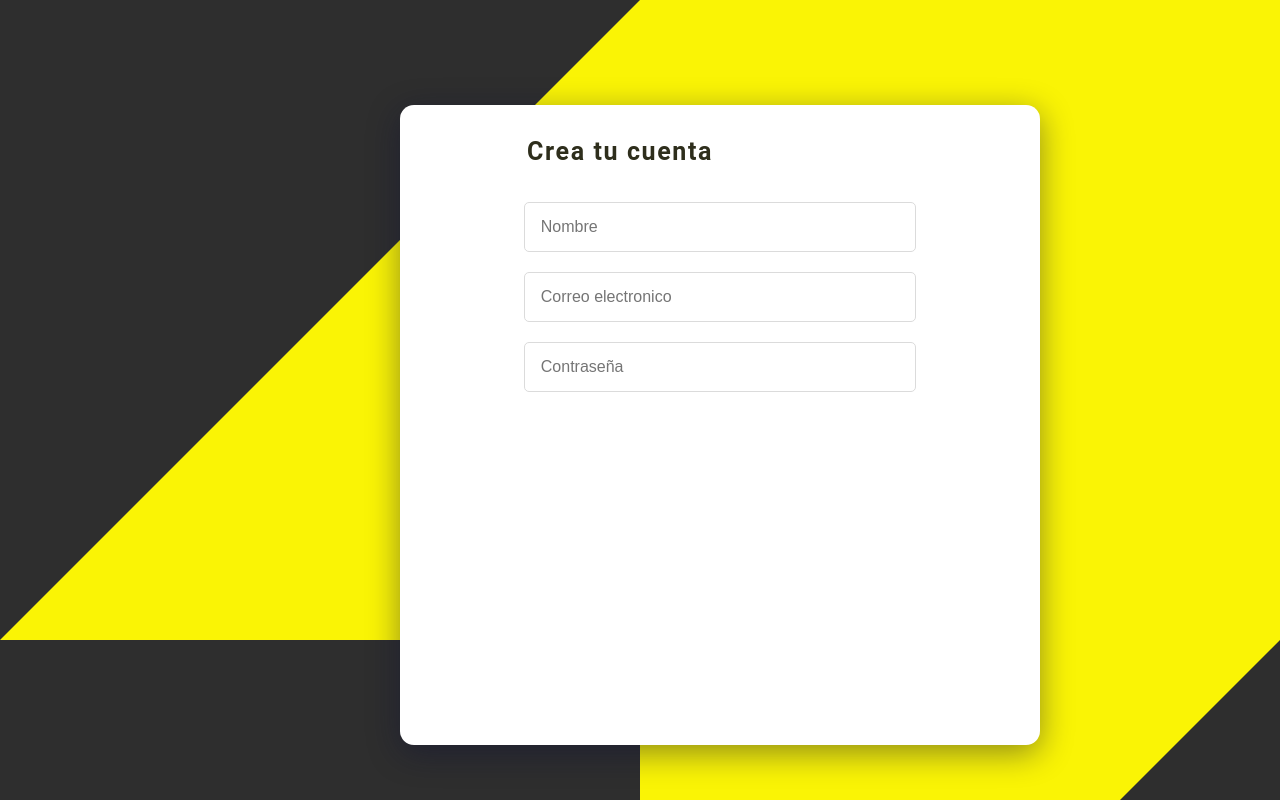
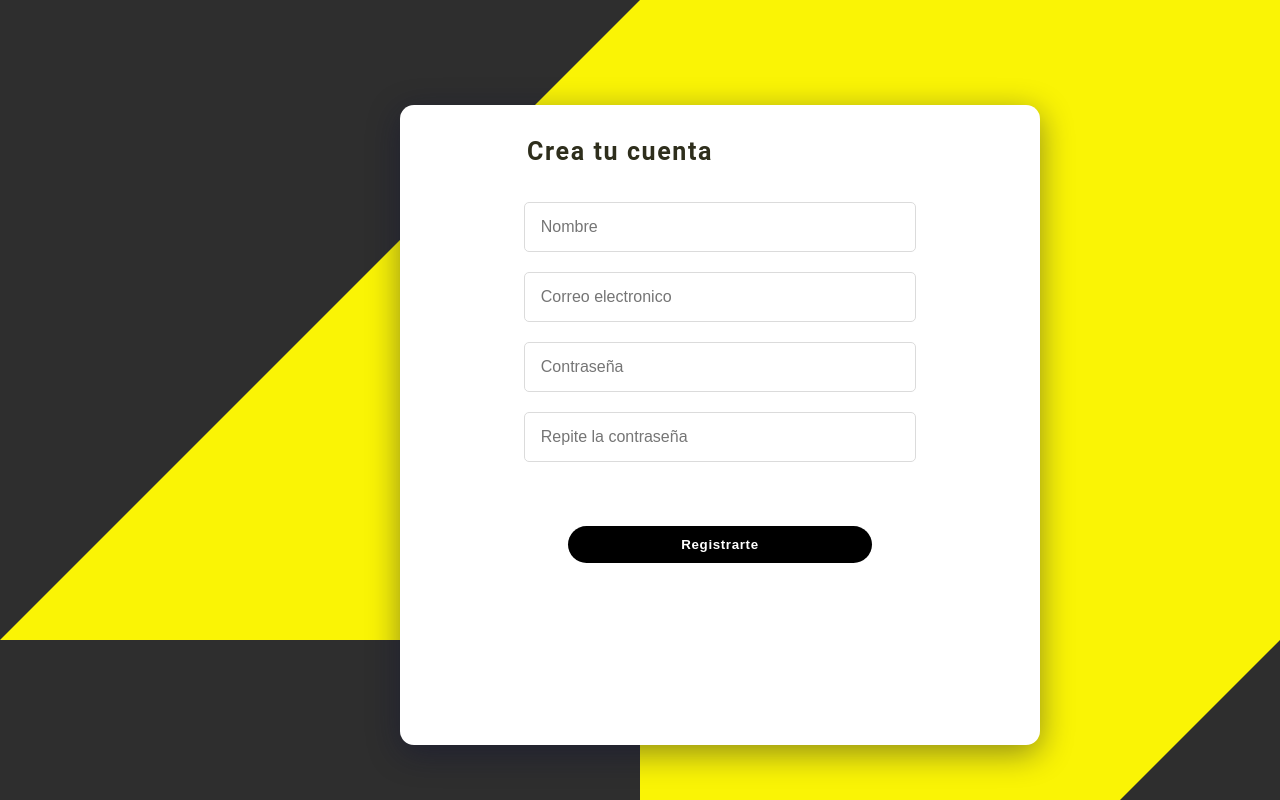
Before and after one commit to Agus-Sartorio/socialNetwork, a React (Create React App) app in the folder Frontend/: page /signup in a window 1280 px wide. Shown: the top 800 px of the page. Built offline with nearby package versions, Linux system fonts and the light colour scheme; no server answers.

Commit message:
actualizacion login

```diff
--- a/Frontend/package.json
+++ b/Frontend/package.json
@@ -12,6 +12,7 @@
     "framer-motion": "^5.5.7",
     "react": "^17.0.2",
     "react-dom": "^17.0.2",
+    "react-icons": "^4.3.1",
     "react-redux": "^7.2.6",
     "react-router-dom": "^6.2.1",
     "react-scripts": "5.0.0",
--- a/Frontend/src/Components/FormLogIn/Button.jsx
+++ b/Frontend/src/Components/FormLogIn/Button.jsx
@@ -22,7 +22,7 @@ const StyledButton = styled.button`
   transition: opacity .3s ease;
   &:focus{
       opacity: .7;
-      background-color:##FFFF99;
+      background-color:#FFFF99;
   }
 
 `
--- a/Frontend/src/Components/FormLogIn/LogIn.jsx
+++ b/Frontend/src/Components/FormLogIn/LogIn.jsx
@@ -1,31 +1,67 @@
-import React from "react";
+import React, { useState } from "react";
 import styled from "styled-components";
 import Input from "./Input";
 import Button from "./Button";
 import GithubIcon from "./Icons/GitHub";
-import { Link } from "react-router-dom";
+import { Link, useNavigate } from "react-router-dom";
+import { GithubAuthProvider, signInWithPopup } from "firebase/auth";
+import { authentication } from "./Firebase/firebase";
+import Modal from "./Modal";
 
 export default function Form() {
+  const [showModal, setShowModal] = useState(false);
 
+  const openModal = (e) => {
+    e.preventDefault()
+    setShowModal((prev) => !prev);
+  };
 
+  const Navigate = useNavigate();
+
+  function googleSignIn() {
+    const githubAuthProvider = new GithubAuthProvider();
+    return signInWithPopup(authentication, githubAuthProvider);
+  }
+
+  const handleGithubeSignIn = async (e) => {
+    e.preventDefault();
+    try {
+      await googleSignIn();
+      Navigate("/home");
+    } catch (error) {
+      console.log(error);
+    }
+  };
 
   return (
     <Wrapper>
       <MainContainer>
         <Container>
-        <Text>
-          Inicia sesión en Henry Network
-        </Text>
+          <Text>Inicia sesión en Henry Network</Text>
           {/* comentario */}
           <form>
             <ButtonContainer>
-            <Input  type="text" placeholder=" Iniciar sesión con tu email" />
-            <Input  type="password" placeholder="contraseña" />
-            <Link to="/home"><ButtonSig>Siguiente</ButtonSig></Link>
-            <Button> <GithubIcon width={25} height={25} /><Span> Iniciar sesión con GitHub </Span> </Button>
+              <Input type="text" placeholder=" Iniciar sesión con tu email" />
+              <Input type="password" placeholder="contraseña" />
+              <Link to="/home">
+                <ButtonSig>Siguiente</ButtonSig>
+              </Link>
+              <Button onClick={handleGithubeSignIn}>
+                {" "}
+                <GithubIcon width={25} height={25} />
+                <Span> Iniciar sesión con GitHub </Span>{" "}
+              </Button>
               {/* <Button  onClick={signInWithGoogle}> <GoogleIcon width={25} height={25}/> <Span>Iniciar sesión con Google </Span> </Button> */}
-            <ButtonContra>¿Olvidaste tu contraseña?</ButtonContra>
-            <Registrarse>¿No tienes una cuenta? <Link to='/'><Re type='button'> Registrate</Re></Link></Registrarse>
+              <ButtonContra onClick={openModal}>
+                ¿Olvidaste tu contraseña?
+              </ButtonContra>
+              <Modal showModal={showModal} setShowModal={setShowModal} />
+              <Registrarse>
+                ¿No tienes una cuenta?{" "}
+                <Link to="/">
+                  <Re type="button"> Registrate</Re>
+                </Link>
+              </Registrarse>
             </ButtonContainer>
           </form>
         </Container>
@@ -33,7 +69,6 @@ export default function Form() {
     </Wrapper>
   );
 }
-
 
 const Wrapper = styled.div`
   background-color: #2e2e2e;
@@ -44,27 +79,24 @@ const Wrapper = styled.div`
   height: 100vh;
 `;
 
-
-
-const Re= styled.div`
+const Re = styled.div`
   display: inline-box;
   color: black;
-font-size:14px;
+  font-size: 14px;
   text-decoration: none;
-&:hover{
+  &:hover {
     text-decoration: underline;
   }
-
-`
+`;
 const Registrarse = styled.div`
   font-size: 14px;
   margin: 60px;
   color: #717171;
-`
+`;
 
 const Span = styled.span`
   margin-left: 8px;
-`
+`;
 const ButtonSig = styled.button`
   margin: 2rem 0 4rem 0;
   height: 2.3rem;
@@ -81,18 +113,18 @@ display: flex;
   flex-direction: column;
   align-items: center;
   justify-content: space-around;
-&:hover{
-    opacity: .7;
-    background-color: #FFFF99;
+  &:hover {
+    opacity: 0.7;
+    background-color: #ffff99;
   }
-`
+`;
 const ButtonContra = styled.button`
   margin: 12px 0 20px;
   height: 2.3rem;
   background-color: white;
   color: black;
   border-radius: 3rem;
-border: 1px solid  #DBDBDB;
+  border: 1px solid #dbdbdb;
   cursor: pointer;
   font-weight: 700;
   width: 19rem;
@@ -101,10 +133,10 @@ display: flex;
   flex-direction: column;
   align-items: center;
   justify-content: space-around;
-&:hover{
-    background-color: #D5D5D5;
+  &:hover {
+    background-color: #d5d5d5;
   }
-`
+`;
 
 const MainContainer = styled.div`
   display: flex;
@@ -124,16 +156,15 @@ const Container = styled.div`
   box-shadow: 0 8px 32px 0 rgba(31, 38, 135, 0.45);
   //   backdrop-filter: blur(8.5px);
   letter-spacing: 0.1rem;
-
 `;
 
 const Text = styled.h2`
-@import url('https://fonts.googleapis.com/css2?family=Nunito:wght@300&family=Roboto:ital,wght@1,300&display=swap');
+  @import url("https://fonts.googleapis.com/css2?family=Nunito:wght@300&family=Roboto:ital,wght@1,300&display=swap");
   margin: 4rem 0 1rem 0;
   font-size: 20px;
   font-weight: 700;
-  font-family: 'Roboto', sans-serif;
-  color: #2E2E1C;
+  font-family: "Roboto", sans-serif;
+  color: #2e2e1c;
   align-items: center;
 `;
 
@@ -145,6 +176,4 @@ flex-direction: column;
   margin: 0;
   align-items: center;
   justify-content: space-around;
-
-
-`
+`;
--- /dev/null
+++ b/Frontend/src/Components/FormLogIn/Modal.jsx
@@ -0,0 +1,111 @@
+import React from "react";
+import styled from "styled-components";
+import { MdClose } from 'react-icons/md'
+
+
+export default function Modal ({showModal, setShowModal}) {
+    return(
+        <>
+        {showModal ?
+        <Background>
+                <ModalWrapper>
+                    <Container showModal={showModal}>
+                    <CloseModalButton onClick={() => setShowModal(prev => !prev)}/>
+                <h1>Password Reset</h1>
+                <Input type="text" placeholder="Introduce your email to reset your password"/>
+                </Container>
+                <Button>Search</Button>
+                </ModalWrapper>
+        </Background>
+
+    : null }
+        </>
+    );
+}
+
+const Button = styled.button`
+ @import url('https://fonts.googleapis.com/css2?family=Montserrat&display=swap');
+  margin-top: 70px;
+  height: 2.3rem;
+  background-color: #000000;
+  color: white;
+  border-radius: 3rem;
+  border: 1px solid #dbdbdb;
+  cursor: pointer;
+  font-weight: 700;
+  width: 19rem;
+  letter-spacing: 0.05rem;
+  display: flex;
+  flex-direction: column;
+  align-items: center;
+  justify-content: space-around;
+  font-family: 'Montserrat', sans-serif;
+  &:hover {
+    background-color: #d5d5d5;
+    color: black;
+  }
+`
+
+const Background = styled.div`
+    width: 120%;
+    height: 150%;
+    background: rgba(0, 0, 0, 0.8);
+    position: fixed;
+    display: flex;
+    justify-content: center;
+    align-items: center;
+`
+
+
+const ModalWrapper = styled.div`
+  display: flex;
+  align-items: center;
+  flex-direction: column;
+  justify-content: center;
+  height: 50vh;
+  width: 80vh;
+  margin-bottom: 120px;
+  border-radius: 14px;
+  background-color: white;
+  box-shadow: 0 5px 16px rgba(0, 0, 0, 0.2);
+  //   backdrop-filter: blur(8.5px);
+  letter-spacing: 0.1rem;
+`;
+
+const Container = styled.div`
+  display: flex ;
+  flex-direction: column;
+  justify-content: center;
+  align-items: center;
+
+  >h1 {
+    @import url('https://fonts.googleapis.com/css2?family=Montserrat&display=swap');
+      display: flex;
+      justify-content: center;
+      align-items: center;
+     margin-top: 10px ;
+      font-size: 20px;
+      margin-bottom: 50px;
+      font-family: 'Montserrat', sans-serif;
+
+
+  }
+`
+const Input = styled.input`
+display: flex;
+justify-content: space-around;
+align-items: center;
+width: 250%;
+height: 3rem;
+`
+const CloseModalButton = styled(MdClose)`
+    cursor: pointer;
+    position: relative;
+    left:  220px;
+    top: -5px;
+    width: 22px;
+    height: 22px;
+    padding: 0;
+
+
+`
--- a/Frontend/src/Components/FormSignUp/FormSignUp.jsx
+++ b/Frontend/src/Components/FormSignUp/FormSignUp.jsx
@@ -10,12 +10,36 @@ export default function SignUp() {
         <Input type="text" placeholder="Nombre" />
         <Input type="text" placeholder="Correo electronico" />
         <Input type="password" placeholder="Contraseña" />
+        <Input type="password" placeholder="Repite la contraseña" />
+        <Button>Registrarte</Button>
       </Container>
     </MainContainer>
 
 
   )
 }
+
+const Button = styled.button`
+   margin: 4rem 0 4rem 0;
+  height: 2.3rem;
+  padding: 8px 40px;
+  background-color: black;
+  color: white;
+  border-radius: 3rem;
+  border: none;
+  cursor: pointer;
+  font-weight: 700;
+  width: 19rem;
+  letter-spacing: 0.04rem;
+  display: flex;
+  flex-direction: column;
+  align-items: center;
+  justify-content: space-around;
+  &:hover {
+    opacity: 0.7;
+    background-color: #b3b3ad;
+  }
+`
 
 const MainContainer = styled.div`
   display: flex;
--- a/Frontend/src/index.js
+++ b/Frontend/src/index.js
@@ -4,15 +4,15 @@ import App from './App';
 import { BrowserRouter } from 'react-router-dom';
 import { Provider } from 'react-redux';
 import { store } from './store';
-import { UserContextProvider } from './Components/Context/UserContext';
+
 
 ReactDOM.render(
   <Provider store={store}>
     <BrowserRouter>
       <React.StrictMode>
-        <UserContextProvider>
+
         <App />
-        </UserContextProvider>
+
       </React.StrictMode>
     </BrowserRouter>
   </Provider>,
```
Also changed, not shown: Frontend/src/Components/Context/UserContext.jsx (+62 -62 lines), Frontend/src/Components/FormLogIn/Firebase/firebase.jsx (line endings or trailing spaces), 1 other file (tests, documents, lock files or other folders). Lines whose indentation alone changed are shown as unchanged.
